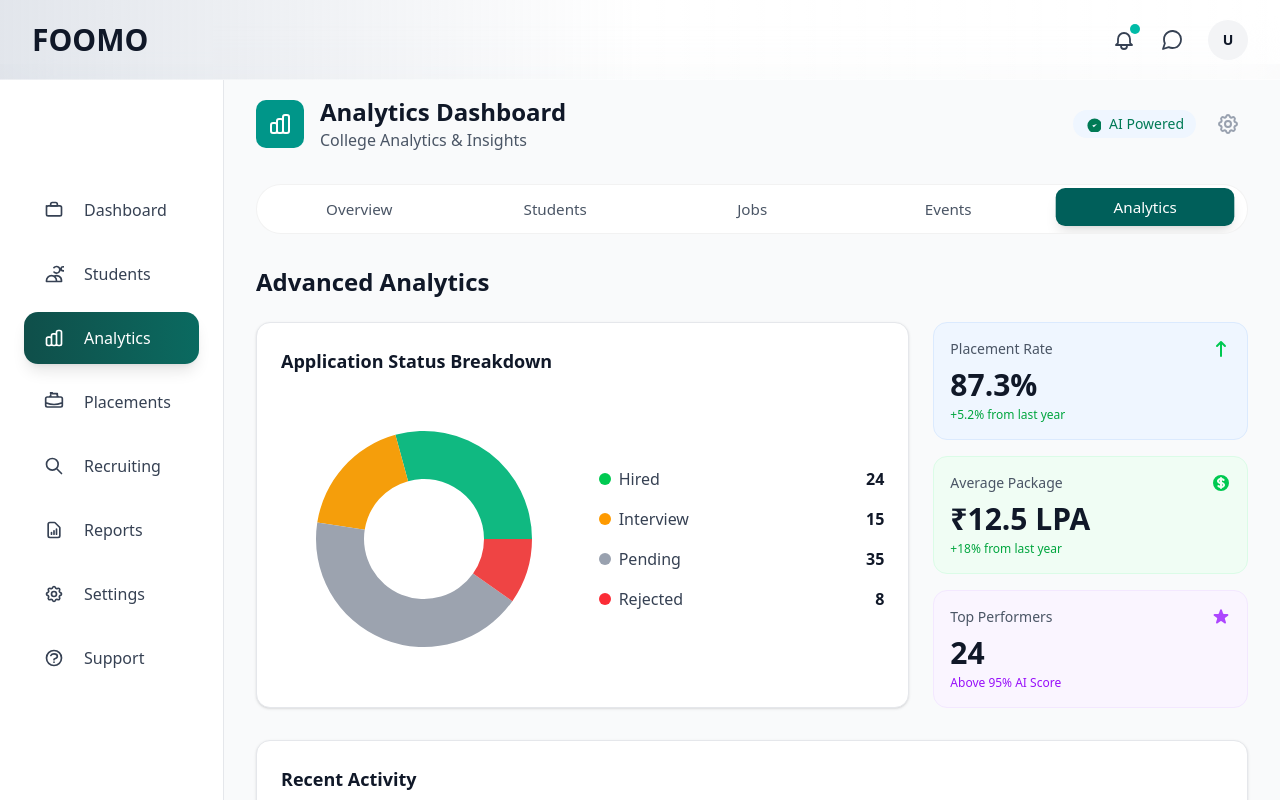
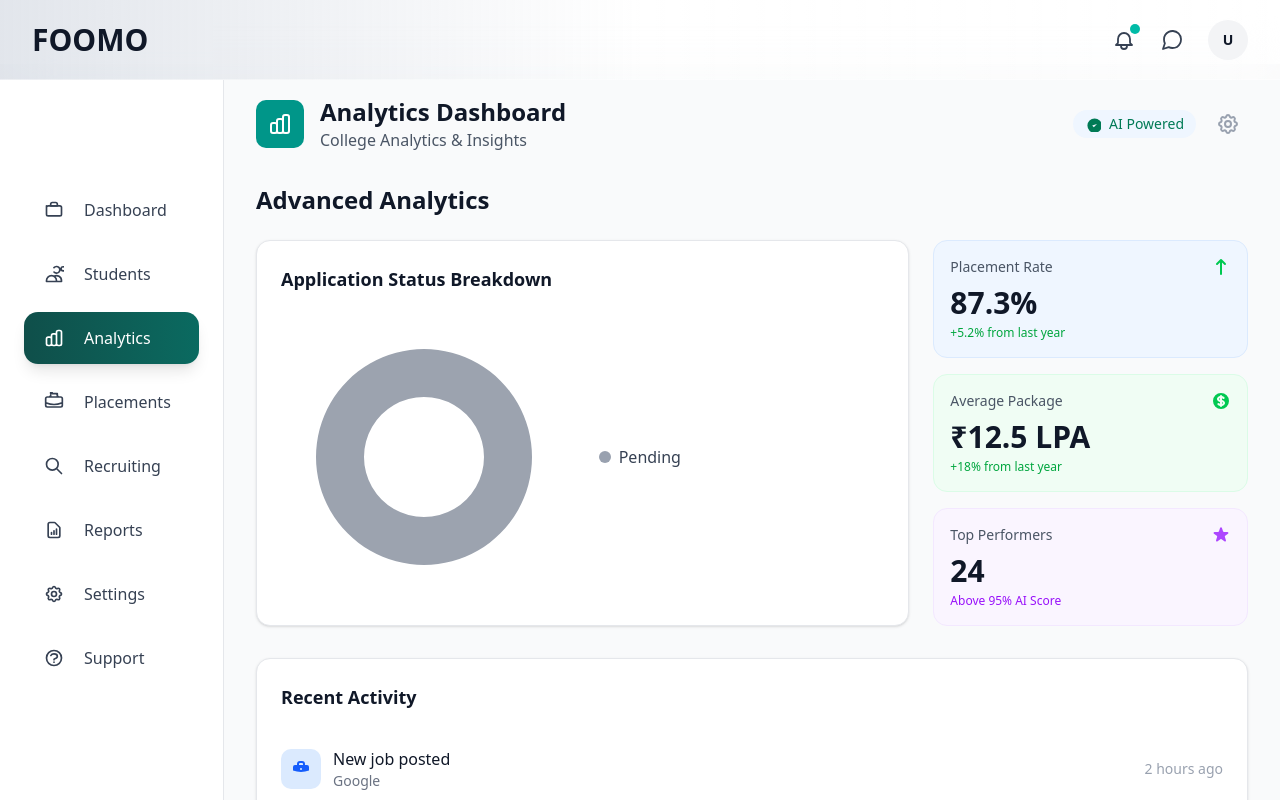
Before and after one commit to FO-MO/fomo-frontend, a Next.js app: page /colleges/analytics in a window 1280 px wide. Shown: the top 800 px of the page. Built offline with nearby package versions, Linux system fonts and the light colour scheme.

Commit message:
some changes

```diff
--- a/app/colleges/analytics/page.tsx
+++ b/app/colleges/analytics/page.tsx
@@ -5,18 +5,13 @@ import CollegesSideBar from "@/components/bars/collegesSideBar";
 import Navbar from "@/components/bars/Navbar";
 import Link from "next/link";
 import { Pie, PieChart } from "recharts";
-import {
-  ChartConfig,
-  ChartContainer,
-  ChartTooltip,
-  ChartTooltipContent,
-} from "@/components/ui/chart";
+import { ChartConfig, ChartContainer } from "@/components/ui/chart";
 
 const applicationData = [
-  { status: "hired", count: 24, fill: "#10b981" },
-  { status: "interview", count: 15, fill: "#f59e0b" },
-  { status: "pending", count: 35, fill: "#9ca3af" },
-  { status: "rejected", count: 8, fill: "#ef4444" },
+  { status: "hired", count: 0, fill: "#10b981" },
+  { status: "interview", count: 0, fill: "#f59e0b" },
+  { status: "pending", count: 999, fill: "#9ca3af" },
+  { status: "rejected", count: 0, fill: "#ef4444" },
 ];
 
 const chartConfig = {
@@ -172,7 +167,7 @@ export default function CollegeAnalytics() {
         </div>
 
         {/* TABS */}
-        <div className="flex bg-white border-1 border-black/5 rounded-full overflow-x-auto gap-2 mb-8 py-1 -mx-4 px-4 sm:mx-0 sm:px-2 scrollbar-hide">
+        {/* <div className="flex bg-white border-1 border-black/5 rounded-full overflow-x-auto gap-2 mb-8 py-1 -mx-4 px-4 sm:mx-0 sm:px-2 scrollbar-hide">
           {tabs.map((tab) => {
             const isActive = pathname === tab.href;
             return (
@@ -189,7 +184,7 @@ export default function CollegeAnalytics() {
               </Link>
             );
           })}
-        </div>
+        </div> */}
 
         {/* Main Title */}
         <h2 className="text-2xl font-bold text-gray-900 mb-6">
@@ -212,10 +207,6 @@ export default function CollegeAnalytics() {
                   className="mx-auto aspect-square max-h-[280px]"
                 >
                   <PieChart>
-                    <ChartTooltip
-                      cursor={false}
-                      content={<ChartTooltipContent hideLabel />}
-                    />
                     <Pie
                       data={applicationData}
                       dataKey="count"
@@ -229,34 +220,34 @@ export default function CollegeAnalytics() {
 
               {/* Legend */}
               <div className="w-full md:w-1/2 space-y-4">
-                <div className="flex items-center justify-between">
+                {/* <div className="flex items-center justify-between">
                   <div className="flex items-center gap-2">
                     <div className="w-3 h-3 rounded-full bg-green-500"></div>
                     <span className="text-gray-700 font-medium">Hired</span>
                   </div>
                   <span className="text-gray-900 font-semibold">24</span>
-                </div>
-                <div className="flex items-center justify-between">
+                </div> */}
+                {/* <div className="flex items-center justify-between">
                   <div className="flex items-center gap-2">
                     <div className="w-3 h-3 rounded-full bg-amber-500"></div>
                     <span className="text-gray-700 font-medium">Interview</span>
                   </div>
                   <span className="text-gray-900 font-semibold">15</span>
-                </div>
+                </div> */}
                 <div className="flex items-center justify-between">
                   <div className="flex items-center gap-2">
                     <div className="w-3 h-3 rounded-full bg-gray-400"></div>
                     <span className="text-gray-700 font-medium">Pending</span>
                   </div>
-                  <span className="text-gray-900 font-semibold">35</span>
+                  <span className="text-gray-900 font-semibold"></span>
                 </div>
-                <div className="flex items-center justify-between">
+                {/* <div className="flex items-center justify-between">
                   <div className="flex items-center gap-2">
                     <div className="w-3 h-3 rounded-full bg-red-500"></div>
                     <span className="text-gray-700 font-medium">Rejected</span>
                   </div>
                   <span className="text-gray-900 font-semibold">8</span>
-                </div>
+                </div> */}
               </div>
             </div>
           </div>
--- a/app/colleges/dashboard/page.tsx
+++ b/app/colleges/dashboard/page.tsx
@@ -239,7 +239,7 @@ export default function CollegeDashboard() {
         </div>
 
         {/* TABS */}
-        <div className="flex bg-white border-1 border-black/5 rounded-full overflow-x-auto gap-2 mb-8 py-1 -mx-4 px-4 sm:mx-0 sm:px-2 scrollbar-hide">
+        {/* <div className="flex bg-white border-1 border-black/5 rounded-full overflow-x-auto gap-2 mb-8 py-1 -mx-4 px-4 sm:mx-0 sm:px-2 scrollbar-hide">
           {tabs.map((tab) => {
             const isActive = pathname === tab.href;
             return (
@@ -256,7 +256,7 @@ export default function CollegeDashboard() {
               </Link>
             );
           })}
-        </div>
+        </div> */}
 
         {/* CARDS + ITS CONTAINER */}
         <div className="grid grid-cols-1 md:grid-cols-2 lg:grid-cols-4 gap-6 mb-8">
--- a/app/colleges/events/page.tsx
+++ b/app/colleges/events/page.tsx
@@ -110,7 +110,7 @@ export default function CollegeEvents() {
         </div>
 
         {/* TABS */}
-        <div className="flex bg-white border-1 border-black/5 rounded-full overflow-x-auto gap-2 mb-8 py-1 -mx-4 px-4 sm:mx-0 sm:px-2 scrollbar-hide">
+        {/* <div className="flex bg-white border-1 border-black/5 rounded-full overflow-x-auto gap-2 mb-8 py-1 -mx-4 px-4 sm:mx-0 sm:px-2 scrollbar-hide">
           {tabs.map((tab) => {
             const isActive = pathname === tab.href;
             return (
@@ -127,7 +127,7 @@ export default function CollegeEvents() {
               </Link>
             );
           })}
-        </div>
+        </div> */}
 
         {/* Events Grid */}
         <div className="grid grid-cols-1 lg:grid-cols-2 gap-6">
--- a/app/colleges/jobs/page.tsx
+++ b/app/colleges/jobs/page.tsx
@@ -111,7 +111,7 @@ export default function CollegeJobs() {
         </div>
 
         {/* TABS */}
-        <div className="flex bg-white border-1 border-black/5 rounded-full overflow-x-auto gap-2 mb-8 py-1 -mx-4 px-4 sm:mx-0 sm:px-2 scrollbar-hide">
+        {/* <div className="flex bg-white border-1 border-black/5 rounded-full overflow-x-auto gap-2 mb-8 py-1 -mx-4 px-4 sm:mx-0 sm:px-2 scrollbar-hide">
           {tabs.map((tab) => {
             const isActive = pathname === tab.href;
             return (
@@ -128,7 +128,7 @@ export default function CollegeJobs() {
               </Link>
             );
           })}
-        </div>
+        </div> */}
 
         {/* Job Cards */}
         <div className="grid grid-cols-1 md:grid-cols-2 gap-6">
--- a/app/colleges/students/page.tsx
+++ b/app/colleges/students/page.tsx
@@ -132,7 +132,7 @@ export default function CollegeStudents() {
         </div>
 
         {/* TABS */}
-        <div className="flex bg-white border-1 border-black/5 rounded-full overflow-x-auto gap-2 mb-8 py-1 -mx-4 px-4 sm:mx-0 sm:px-2 scrollbar-hide">
+        {/* <div className="flex bg-white border-1 border-black/5 rounded-full overflow-x-auto gap-2 mb-8 py-1 -mx-4 px-4 sm:mx-0 sm:px-2 scrollbar-hide">
           {tabs.map((tab) => {
             const isActive = pathname === tab.href;
             return (
@@ -149,7 +149,7 @@ export default function CollegeStudents() {
               </Link>
             );
           })}
-        </div>
+        </div> */}
 
         {/* Student List */}
         <div className="bg-white rounded-xl border border-gray-200 shadow-sm">
```
